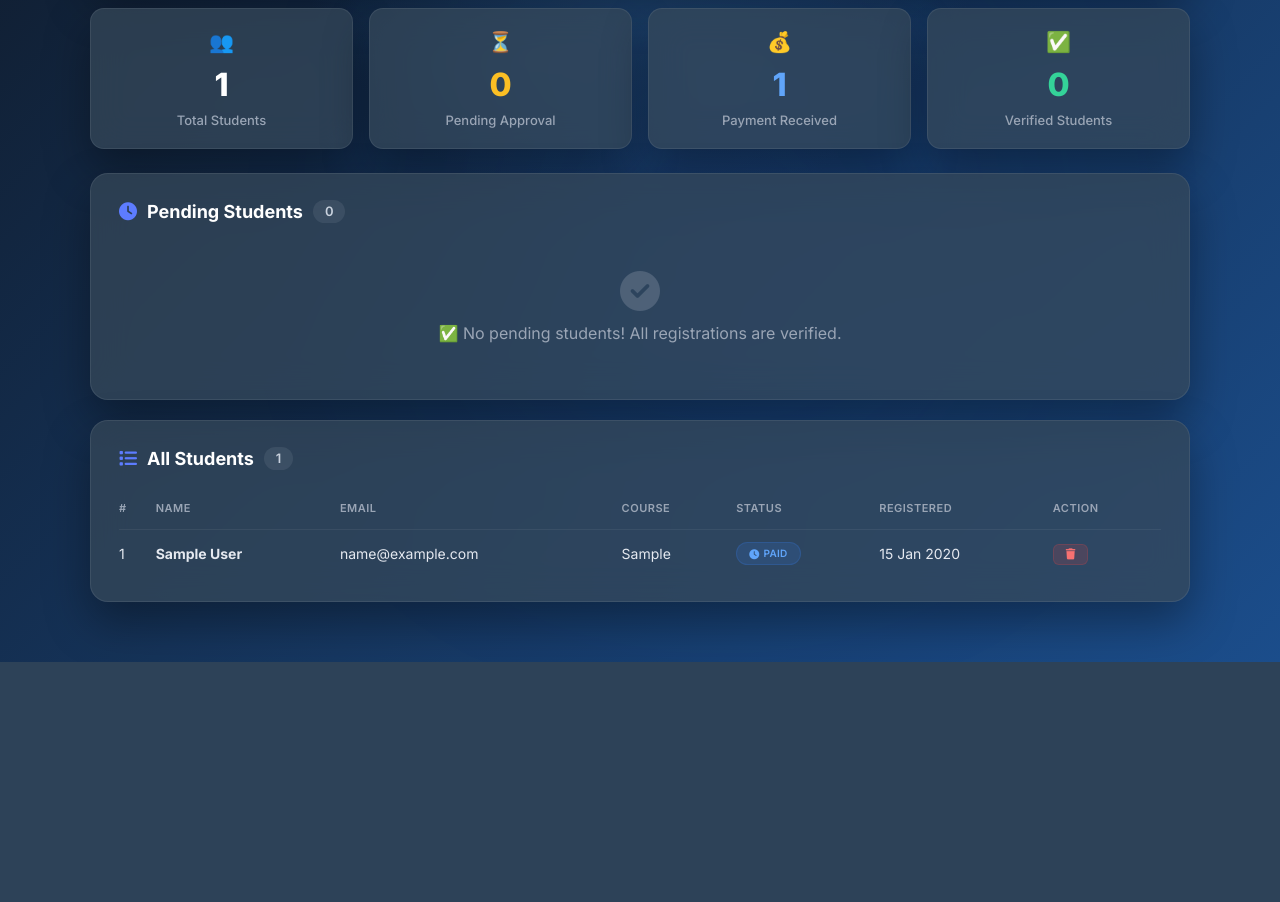
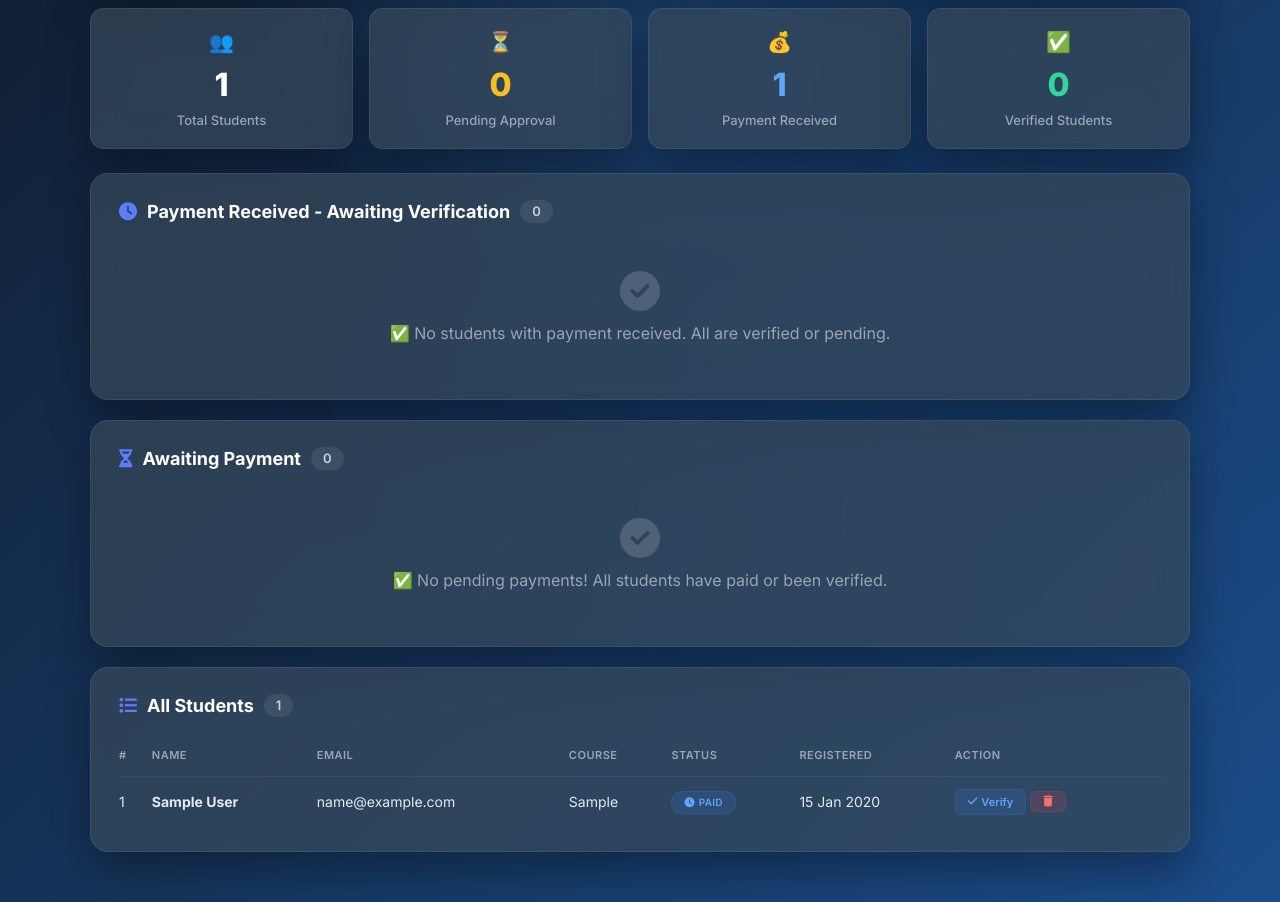
Before and after one commit to musalkazimoto/kazimoto-training, a Flask app: page /admin/dashboard in a window 1280 px wide. Shown: the part 138-1040 px from the top of the page. Before the commit the page ends 800 px from the top, so only its background shows below. Run offline with Flask 3, Linux system fonts and the light colour scheme; the visitor is signed in with stand-in values (Sample User, id 1); tables that the repository leaves empty hold one stand-in row (values such as "Sample post"); some libraries are stand-ins or nearby versions.

Commit message:
Refactor dashboard HTML for student verification
Updated button styles for verification and added new sections for pending students. Improved comments and adjusted layout for better clarity.

```diff
--- a/templates/admin/dashboard.html
+++ b/templates/admin/dashboard.html
@@ -40,7 +40,6 @@
             position: relative;
         }
 
-        /* ===== HEADER ===== */
         .dashboard-header {
             background: rgba(55, 72, 89, .72);
             backdrop-filter: blur(18px);
@@ -147,7 +146,16 @@
             background: rgba(245, 158, 11, .25);
         }
 
-        /* ===== STATS ===== */
+        .btn-verify {
+            background: rgba(59, 130, 246, .15);
+            border: 1px solid rgba(59, 130, 246, .2);
+            color: #60a5fa;
+        }
+
+        .btn-verify:hover {
+            background: rgba(59, 130, 246, .25);
+        }
+
         .stats-grid {
             display: grid;
             grid-template-columns: repeat(auto-fit, minmax(180px, 1fr));
@@ -188,7 +196,6 @@
         .stat-card.paid .number { color: #60a5fa; }
         .stat-card.total .number { color: #fff; }
 
-        /* ===== TABLE SECTION ===== */
         .table-section {
             background: rgba(55, 72, 89, .72);
             backdrop-filter: blur(18px);
@@ -196,6 +203,7 @@
             border-radius: 18px;
             padding: 24px 28px;
             box-shadow: 0 20px 45px rgba(0, 0, 0, .35);
+            margin-bottom: 20px;
         }
 
         .table-section h3 {
@@ -326,6 +334,16 @@
             background: rgba(245, 158, 11, .25);
         }
 
+        .btn-sm-verify {
+            background: rgba(59, 130, 246, .15);
+            color: #60a5fa;
+            border: 1px solid rgba(59, 130, 246, .2);
+        }
+
+        .btn-sm-verify:hover {
+            background: rgba(59, 130, 246, .25);
+        }
+
         .btn-sm-danger {
             background: rgba(239, 68, 68, .15);
             color: #f87171;
@@ -348,7 +366,6 @@
             opacity: .3;
         }
 
-        /* Flash Messages */
         .flash-message {
             padding: 12px 18px;
             border-radius: 10px;
@@ -372,7 +389,6 @@
             100% { opacity: 1; transform: translateY(0); }
         }
 
-        /* Responsive */
         @media (max-width: 768px) {
             body { padding: 15px; }
             .dashboard-header { padding: 16px 18px; }
@@ -453,11 +469,70 @@
             </div>
         </div>
 
-        <!-- ===== PENDING STUDENTS ===== -->
+        <!-- ===== PENDING STUDENTS (Payment Received - Awaiting Verification) ===== -->
         <div class="table-section">
             <h3>
                 <i class="fas fa-clock"></i>
-                Pending Students
+                Payment Received - Awaiting Verification
+                <span class="badge-count">{{ paid|length }}</span>
+            </h3>
+
+            {% if paid %}
+                <div class="table-wrapper">
+                    <table>
+                        <thead>
+                            <tr>
+                                <th>Name</th>
+                                <th>Email</th>
+                                <th>Phone</th>
+                                <th>Course</th>
+                                <th>Registered</th>
+                                <th>Actions</th>
+                            </tr>
+                        </thead>
+                        <tbody>
+                            {% for student in paid %}
+                            <tr>
+                                <td><strong>{{ student.full_name }}</strong></td>
+                                <td>{{ student.email }}</td>
+                                <td>{{ student.phone }}</td>
+                                <td>{{ student.course }}</td>
+                                <td>{{ student.registration_date.strftime('%d %b %Y') }}</td>
+                                <td>
+                                    <div class="action-btns">
+                                        <!-- Verify Registration Button -->
+                                        <form method="POST" action="{{ url_for('admin_verify', student_id=student.id) }}">
+                                            <button type="submit" class="btn-sm btn-sm-verify">
+                                                <i class="fas fa-check-circle"></i> Verify Registration
+                                            </button>
+                                        </form>
+                                        <!-- Delete Button -->
+                                        <form method="POST" action="{{ url_for('admin_delete', student_id=student.id) }}"
+                                              onsubmit="return confirm('Delete {{ student.full_name }}?');">
+                                            <button type="submit" class="btn-sm btn-sm-danger">
+                                                <i class="fas fa-trash"></i>
+                                            </button>
+                                        </form>
+                                    </div>
+                                </td>
+                            </tr>
+                            {% endfor %}
+                        </tbody>
+                    </table>
+                </div>
+            {% else %}
+                <div class="empty-state">
+                    <i class="fas fa-check-circle"></i>
+                    <p>✅ No students with payment received. All are verified or pending.</p>
+                </div>
+            {% endif %}
+        </div>
+
+        <!-- ===== PENDING STUDENTS (No Payment Yet) ===== -->
+        <div class="table-section">
+            <h3>
+                <i class="fas fa-hourglass-half"></i>
+                Awaiting Payment
                 <span class="badge-count">{{ pending|length }}</span>
             </h3>
 
@@ -484,16 +559,13 @@
                                 <td>{{ student.registration_date.strftime('%d %b %Y') }}</td>
                                 <td>
                                     <div class="action-btns">
+                                        <!-- Mark as Paid -->
                                         <form method="POST" action="{{ url_for('admin_verify_paid', student_id=student.id) }}">
                                             <button type="submit" class="btn-sm btn-sm-warning">
-                                                <i class="fas fa-money-bill"></i> Paid
+                                                <i class="fas fa-money-bill"></i> Mark Paid
                                             </button>
                                         </form>
-                                        <form method="POST" action="{{ url_for('admin_verify', student_id=student.id) }}">
-                                            <button type="submit" class="btn-sm btn-sm-success">
-                                                <i class="fas fa-check"></i> Verify
-                                            </button>
-                                        </form>
+                                        <!-- Delete Button -->
                                         <form method="POST" action="{{ url_for('admin_delete', student_id=student.id) }}"
                                               onsubmit="return confirm('Delete {{ student.full_name }}?');">
                                             <button type="submit" class="btn-sm btn-sm-danger">
@@ -510,13 +582,13 @@
             {% else %}
                 <div class="empty-state">
                     <i class="fas fa-check-circle"></i>
-                    <p>✅ No pending students! All registrations are verified.</p>
+                    <p>✅ No pending payments! All students have paid or been verified.</p>
                 </div>
             {% endif %}
         </div>
 
         <!-- ===== ALL STUDENTS ===== -->
-        <div class="table-section" style="margin-top: 20px;">
+        <div class="table-section">
             <h3>
                 <i class="fas fa-list"></i>
                 All Students
@@ -551,8 +623,16 @@
                             </td>
                             <td>{{ student.registration_date.strftime('%d %b %Y') }}</td>
                             <td>
+                                <!-- Show Verify button for paid students in all list too -->
+                                {% if student.payment_status == 'paid' %}
+                                <form method="POST" action="{{ url_for('admin_verify', student_id=student.id) }}" style="display:inline;">
+                                    <button type="submit" class="btn-sm btn-sm-verify">
+                                        <i class="fas fa-check"></i> Verify
+                                    </button>
+                                </form>
+                                {% endif %}
                                 <form method="POST" action="{{ url_for('admin_delete', student_id=student.id) }}"
-                                      onsubmit="return confirm('Delete {{ student.full_name }}?');">
+                                      onsubmit="return confirm('Delete {{ student.full_name }}?');" style="display:inline;">
                                     <button type="submit" class="btn-sm btn-sm-danger">
                                         <i class="fas fa-trash"></i>
                                     </button>
```
